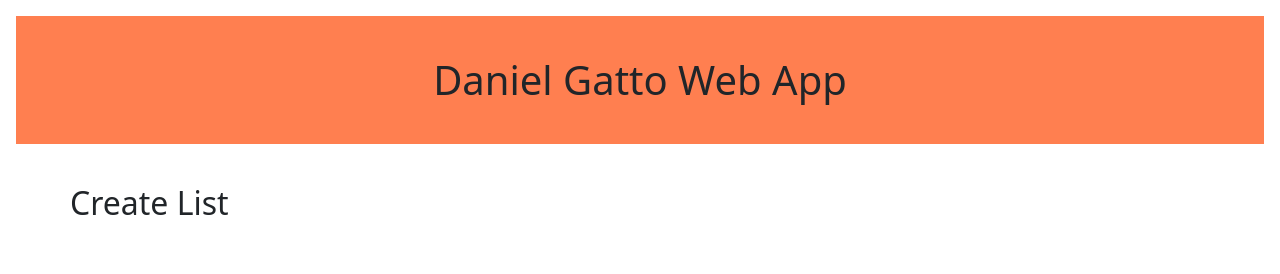
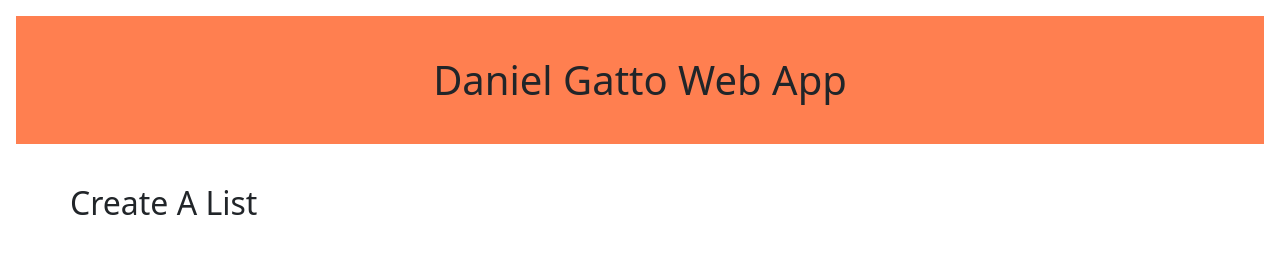
Before and after one commit to dan-gatto/dan-gatto-app, a React (Create React App) app: page / in a window 1280 px wide. Shown: the top 274 px of the page. Built offline with nearby package versions, Linux system fonts and the light colour scheme.

Commit message:
Change page title
Change page title

```diff
--- a/src/App.tsx
+++ b/src/App.tsx
@@ -51,7 +51,7 @@ function App() {
     <div className='App'>
       <AppHeader></AppHeader>
       <div className='container'>
-        <PageTitle pageTitle='Create List'></PageTitle>
+        <PageTitle pageTitle='Create A List'></PageTitle>
         <div className='row' id='newItem'>
           New Item
         </div>
```
